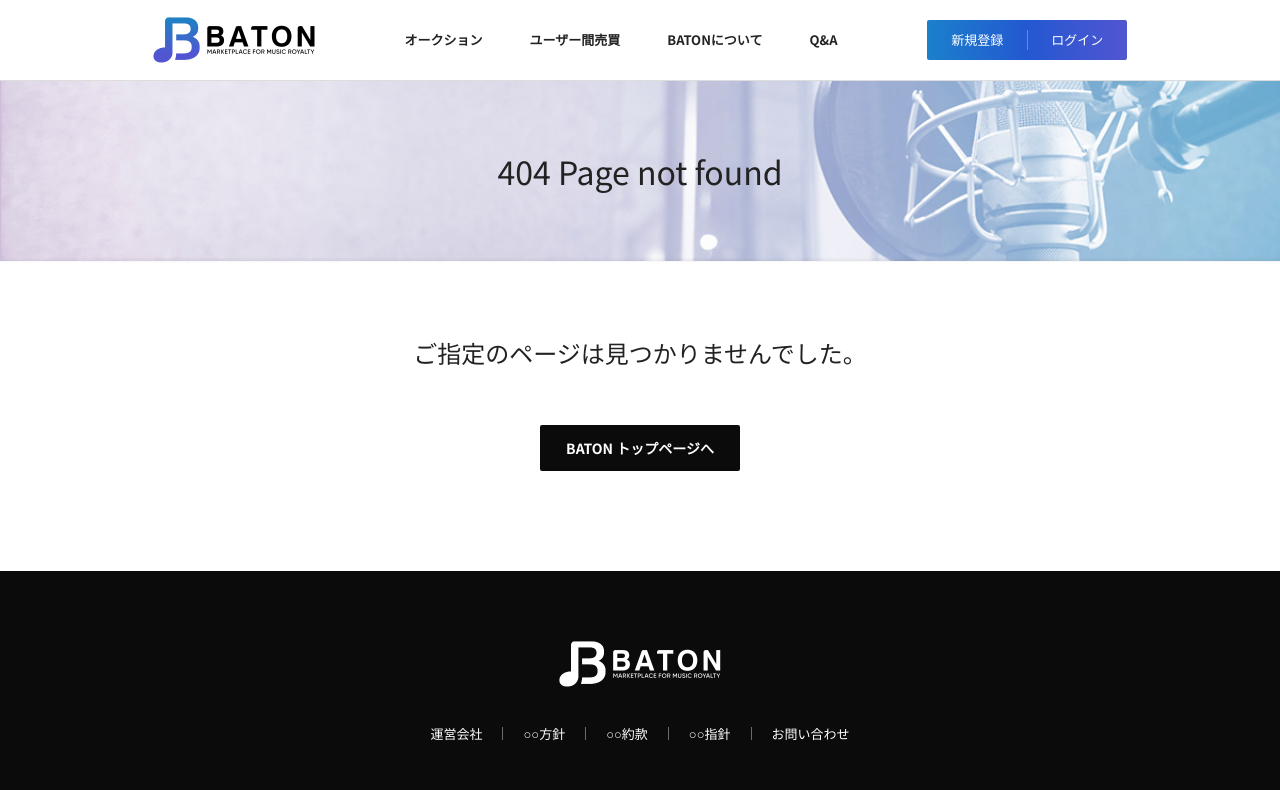
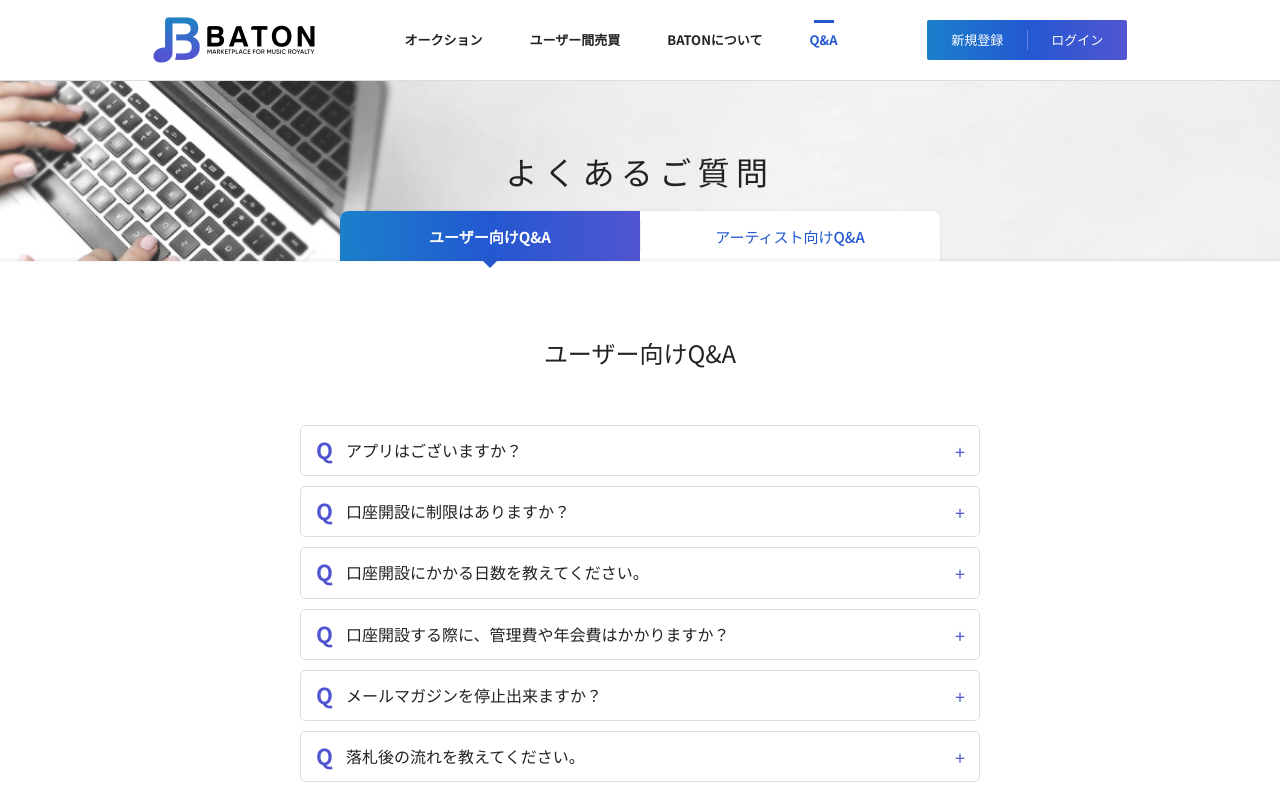
Before and after one commit to hexabase/sample-vue-auction, a Vue app: page /faq in a window 1280 px wide. Before the commit this address had no page. Shown: the top 790 px of the page. Built offline with nearby package versions, Linux system fonts and the light colour scheme; what vue-azure-blob-upload would draw is missing.

Commit message:
QAページ追加

```diff
--- a/src/assets/scss/styles.scss
+++ b/src/assets/scss/styles.scss
@@ -12,6 +12,7 @@
 @import "styles/wallet.scss";
 @import "styles/userinfo.scss";
 @import "styles/contact.scss";
+@import "styles/faq.scss";
 @import "styles/news.scss";
 @import "styles/notfound.scss";
 
--- /dev/null
+++ b/src/assets/scss/styles/faq.scss
@@ -0,0 +1,129 @@
+@charset "UTF-8";
+@import "../utils/variables.scss";
+@import "../utils/functions.scss";
+
+/* mypage */
+#page_faq {
+    .pageHeader {
+        &_title {
+            letter-spacing: 0.2em;
+        }
+
+        &_img {
+            background: url("~@/assets/img/bg-faq.jpg") no-repeat center center;
+            background-size: cover;
+            backdrop-filter: none;
+        }
+
+        .content {
+            height: 180px;
+        }
+    }
+
+    .faq {
+        @extend %padding-contents;
+
+        &_title {
+            margin-bottom: 60px;
+            font-size: 2.4rem;
+            font-weight: normal;
+        }
+
+        &_item {
+            width: 100%;
+            max-width: 680px;
+            margin: 0 auto 10px;
+            border: $border-default;
+            border-radius: $radius-box;
+            text-align: left;
+            transition: all .3s;
+
+            &:hover {
+                border-color: $color-border-bluegray;
+            }
+        }
+
+        &_question {
+            position: relative;
+            font-size: 1.6rem;
+            line-height: 1.2;
+            font-weight: normal;
+
+            &::before {
+                content: "Q";
+                position: absolute;
+                top: 10px;
+                left: 15px;
+                font-size: 2.2rem;
+                color: $color-theme-right;
+                font-weight: bold;
+            }
+
+            &::after {
+                content: "+";
+                position: absolute;
+                width: 1em;
+                top: 15px;
+                right: 10px;
+                font-size: 1.8rem;
+                color: $color-theme-right;
+                text-align: center;
+            }
+
+            label {
+                position: relative;
+                display: block;
+                padding: 15px 45px;
+                cursor: pointer;
+                z-index: $zIndex-element;
+            }
+        }
+
+        &_answer {
+            position: relative;
+            transition: all .5s;
+            max-height: 0;
+            padding: 0 25px;
+            font-size: 1.4rem;
+            line-height: 1.8;
+            color: #fff;
+            overflow: hidden;
+
+            &::before {
+                content: "Answer：";
+                position: absolute;
+                top: 10px;
+                left: 15px;
+                color: $color-text-placeholder;
+                font-size: 1.5rem;
+                font-weight: bold;
+                opacity: 0;
+                transition: opacity .2s;
+            }
+        }
+
+        &_switch {
+            display: none;
+
+            &:checked + .faq_content {
+                .faq_question {
+                    &::after {
+                        content: "-";
+                    }
+                }
+
+                .faq_answer {
+                    max-height: 1000px;
+                    padding: 40px 25px 20px;
+                    overflow: auto;
+                    border-top: $border-default;
+                    color: $color-text-darkgray;
+
+                    &::before {
+                        opacity: 0.8;
+                    }
+                }
+            }
+        }
+    }
+}
--- a/src/assets/scss/utils/variables.scss
+++ b/src/assets/scss/utils/variables.scss
@@ -38,6 +38,7 @@ $color-text-placeholder: #ccc;
 $color-text-visited: #660099;
 // border
 $color-border: #ddd;
+$color-border-bluegray: #acafc4;
 $border-default: 1px solid $color-border;
 $border-default-dot: 1px dotted $color-border;
 $border-light: 1px solid #eee;
@@ -64,6 +65,7 @@ $userNav-height: 38px;
 // z-index
 $zIndex-header: 50;
 $zIndex-contents: 10;
+$zIndex-element: 20;
 $zIndex-contents-bg: -1;
 
 
--- a/src/components/globals/Header.vue
+++ b/src/components/globals/Header.vue
@@ -50,7 +50,9 @@
             <!-- </router-link> -->
           </li>
           <li>
-            <a href="" class="siteHeader_gnav_link">Q&amp;A</a>
+            <router-link to="/faq">
+              Q&amp;A
+            </router-link>
           </li>
         </ul>
         <ul v-if="token" class="siteHeader_userNav-tablet">
--- a/src/router/index.js
+++ b/src/router/index.js
@@ -18,6 +18,7 @@ import MyBidAuction from "../../views/MyBidAuction.vue";
 import Wallet from "../../views/Wallet.vue";
 import UserInfo from "../../views/UserInfo.vue";
 import Contact from "../../views/Contact.vue";
+import Faq from "../../views/Faq.vue";
 import News from "../../views/News.vue";
 import NotFound from "../../views/NotFound.vue";
 
@@ -112,6 +113,11 @@ const routes = [
     props: true
   },
   {
+    path: "/faq",
+    name: "Faq",
+    component: Faq
+  },
+  {
     path: "/news",
     name: "News",
     component: News
--- /dev/null
+++ b/views/Faq.vue
@@ -0,0 +1,162 @@
+<template>
+  <div id="page_faq" data-role="page">
+    <header class="pageHeader">
+      <div class="pageHeader_img">
+        <div class="content">
+          <h2 class="pageHeader_title">よくあるご質問</h2>
+        </div>
+      </div>
+      <v-tabs hide-slider class="tabMenu">
+        <v-tab :to="{ name: 'Faq' }" class="tabMenu_tabItem v-tab--active">
+          ユーザー向けQ&amp;A
+        </v-tab>
+        <v-tab :to="{ name: 'News' }" class="tabMenu_tabItem">
+          アーティスト向けQ&amp;A
+        </v-tab>
+      </v-tabs>
+    </header>
+    <section class="faq">
+      <div class="content">
+        <h3 class="faq_title">
+          ユーザー向けQ&amp;A
+        </h3>
+        <div class="faq_list">
+          <article class="faq_item">
+            <input type="checkbox" class="faq_switch" id="faq1" />
+            <div class="faq_content">
+              <h4 class="faq_question">
+                <label for="faq1">
+                  アプリはございますか？
+                </label>
+              </h4>
+              <div class="faq_answer">
+                <p>
+                  現在はブラウザ版のみとなっていますが、今後はアプリも開発する予定です。
+                </p>
+              </div>
+            </div>
+          </article>
+          <article class="faq_item">
+            <input type="checkbox" class="faq_switch" id="faq2" />
+            <div class="faq_content">
+              <h4 class="faq_question">
+                <label for="faq2">
+                  口座開設に制限はありますか？
+                </label>
+              </h4>
+              <div class="faq_answer">
+                <p>
+                  非日本居住者または、20歳未満もしく満80歳以上のお客様には、口座開設をお断りさせていただきます。<br />
+                  予めご了承ください。
+                </p>
+              </div>
+            </div>
+          </article>
+          <article class="faq_item">
+            <input type="checkbox" class="faq_switch" id="faq3" />
+            <div class="faq_content">
+              <h4 class="faq_question">
+                <label for="faq3">
+                  口座開設にかかる日数を教えてください。
+                </label>
+              </h4>
+              <div class="faq_answer">
+                <p>
+                  必要書類の提出後に不備が無ければ、最長5営業日となります。<br />
+                  ただし、システムメンテナンス等の事情により、それ以上かかる場合もございます。
+                </p>
+              </div>
+            </div>
+          </article>
+          <article class="faq_item">
+            <input type="checkbox" class="faq_switch" id="faq4" />
+            <div class="faq_content">
+              <h4 class="faq_question">
+                <label for="faq4">
+                  口座開設する際に、管理費や年会費はかかりますか？
+                </label>
+              </h4>
+              <div class="faq_answer">
+                <p>
+                  全て無料です。
+                </p>
+              </div>
+            </div>
+          </article>
+          <article class="faq_item">
+            <input type="checkbox" class="faq_switch" id="faq5" />
+            <div class="faq_content">
+              <h4 class="faq_question">
+                <label for="faq5">
+                  メールマガジンを停止出来ますか？
+                </label>
+              </h4>
+              <div class="faq_answer">
+                <p>
+                  ログイン後に「ユーザー情報」→「アカウント/通知設定」にて設定できます。
+                </p>
+              </div>
+            </div>
+          </article>
+          <article class="faq_item">
+            <input type="checkbox" class="faq_switch" id="faq6" />
+            <div class="faq_content">
+              <h4 class="faq_question">
+                <label for="faq6">
+                  落札後の流れを教えてください。
+                </label>
+              </h4>
+              <div class="faq_answer">
+                <p>
+                  オークション完了後、落札者に落札通知および入金用の振込口座を記載したメールを送信致します。<br />
+                  メールに記載する締切日までに指定振込口座に必要金額を振り込んで頂きます。<br />
+                  入金が確認されましたら、楽曲権利を譲渡します。
+                </p>
+              </div>
+            </div>
+          </article>
+          <article class="faq_item">
+            <input type="checkbox" class="faq_switch" id="faq7" />
+            <div class="faq_content">
+              <h4 class="faq_question">
+                <label for="faq7">
+                  口座名義と本人名義が違っている場合、入出金は可能ですか？
+                </label>
+              </h4>
+              <div class="faq_answer">
+                <p>
+                  いいえ。「犯罪による収益の移転防止に関する法律（犯罪収益移転防止法）」により、ご本人様による入金・出金であるか否かの確認が求められているため、入金・出金は取引口座のご本人様名義でのみ可能です。
+                </p>
+              </div>
+            </div>
+          </article>
+          <article class="faq_item">
+            <input type="checkbox" class="faq_switch" id="faq8" />
+            <div class="faq_content">
+              <h4 class="faq_question">
+                <label for="faq8">
+                  分配金は確定申告の対象になりますか？
+                </label>
+              </h4>
+              <div class="faq_answer">
+                <p>
+                  分配金は課税対象になりますので、確定申告を行ってください。
+                </p>
+              </div>
+            </div>
+          </article>
+        </div>
+      </div>
+    </section>
+  </div>
+</template>
+<script>
+export default {
+  data() {
+    return {};
+  },
+  created: async function() {},
+  mounted: async function() {},
+  methods: {}
+};
+</script>
```
Also changed, not shown: src/assets/img/bg-faq.jpg (added).
